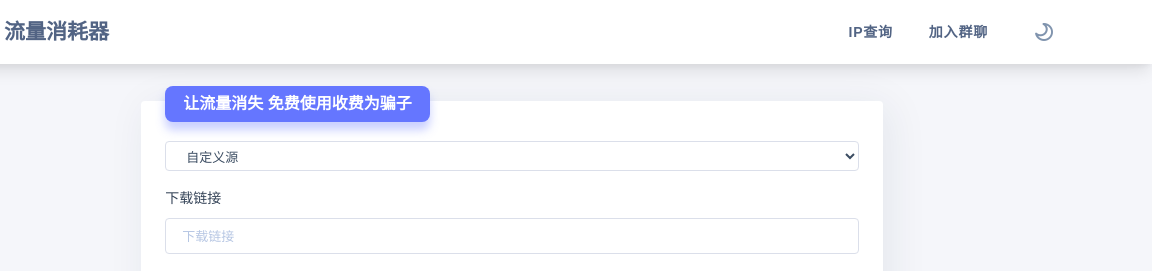
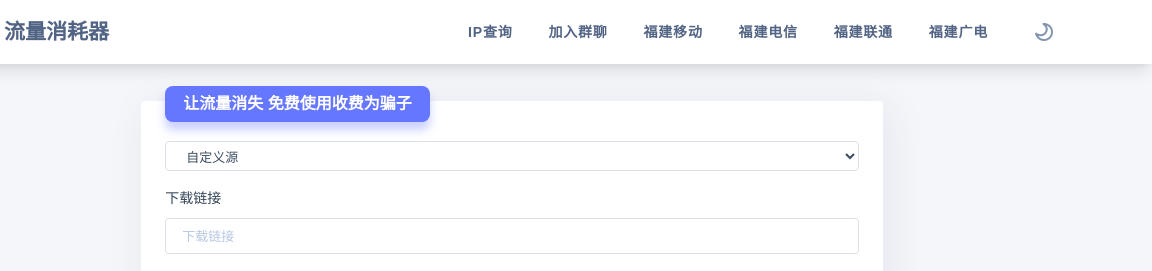
Before and after one commit to ganlantou995/ganlantou995.github.io, a plain HTML site: page index.html in a window 1280 px wide. Shown: the top 271 px of the page, 128-1280 px from the left. Drawn offline with Linux system fonts and the light colour scheme; a script that the page names is missing; files whose address does not match are found by name.

Commit message:
Update index.html

```diff
--- a/index.html
+++ b/index.html
@@ -50,6 +50,34 @@
                             <a href="https://jq.qq.com/?_wv=1027&k=viT7px6t" class="nk-menu-link nk-ibx-action-item">
 
                                 <span class="nk-menu-text">加入群聊</span>
+                            </a>
+                        </li>
+
+                                                <li class="nk-menu-item ">
+                            <a href="http://f0q.cn/1pollw" class="nk-menu-link nk-ibx-action-item">
+
+                                <span class="nk-menu-text">福建移动</span>
+                            </a>
+                        </li>
+
+                        <li class="nk-menu-item ">
+                            <a href="http://f0q.cn/1rkqsX" class="nk-menu-link nk-ibx-action-item">
+
+                                <span class="nk-menu-text">福建电信</span>
+                            </a>
+                        </li>
+
+                        <li class="nk-menu-item ">
+                            <a href="http://f0q.cn/29Ha7n" class="nk-menu-link nk-ibx-action-item">
+
+                                <span class="nk-menu-text">福建联通</span>
+                            </a>
+                        </li>
+
+                        <li class="nk-menu-item ">
+                            <a href="http://f0q.cn/22eqE6" class="nk-menu-link nk-ibx-action-item">
+
+                                <span class="nk-menu-text">福建广电</span>
                             </a>
                         </li>
                     </ul>
```
